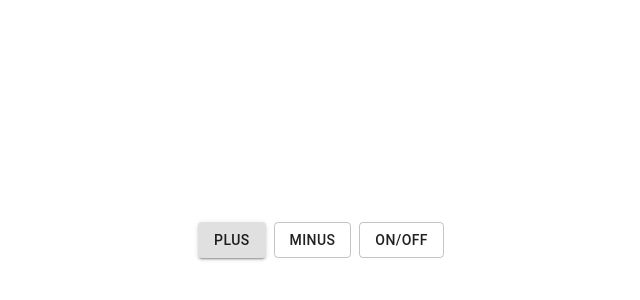
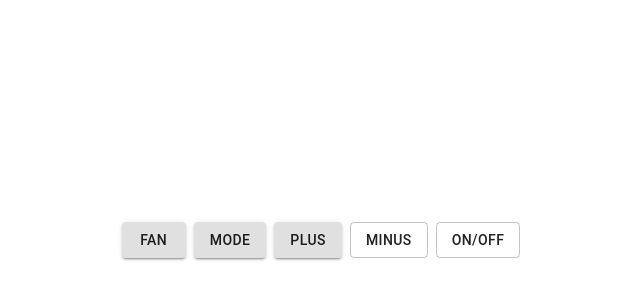
Before and after one commit to omri2861/AcRemoteFE, a React (Create React App) app: page / in a window 1280 px wide. Shown: the part 160-460 px from the top of the page, without its empty margins (319-959 px from the left). Built offline with nearby package versions, Linux system fonts and the light colour scheme.

Commit message:
Added all normal buttons

```diff
--- a/src/components/App.js
+++ b/src/components/App.js
@@ -7,6 +7,12 @@ function App() {
         <div className="App">
             <Box>
                 <Grid container spacing="1">
+                    <Grid item>
+                        <Button variant="contained">FAN</Button>
+                    </Grid>
+                    <Grid item>
+                        <Button variant="contained">MODE</Button>
+                    </Grid>
                     <Grid item>
                         <Button variant="contained">PLUS</Button>
                     </Grid>
```
